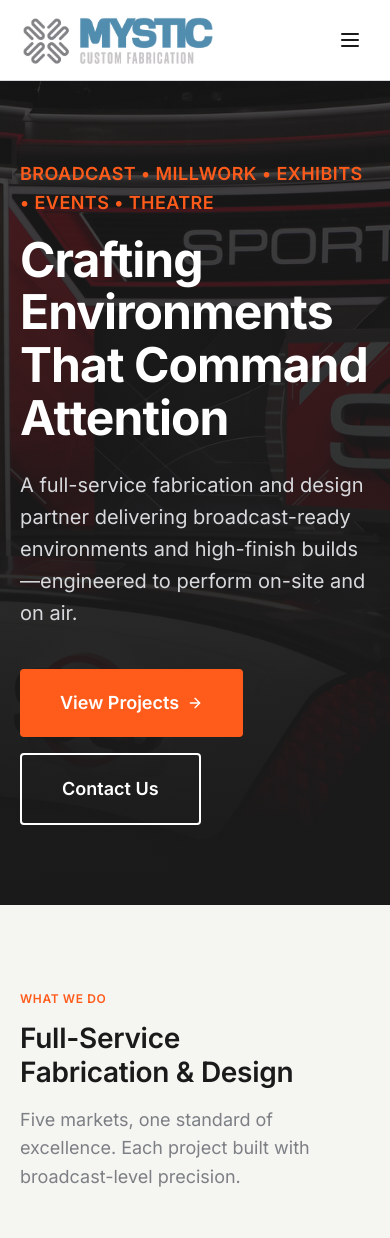
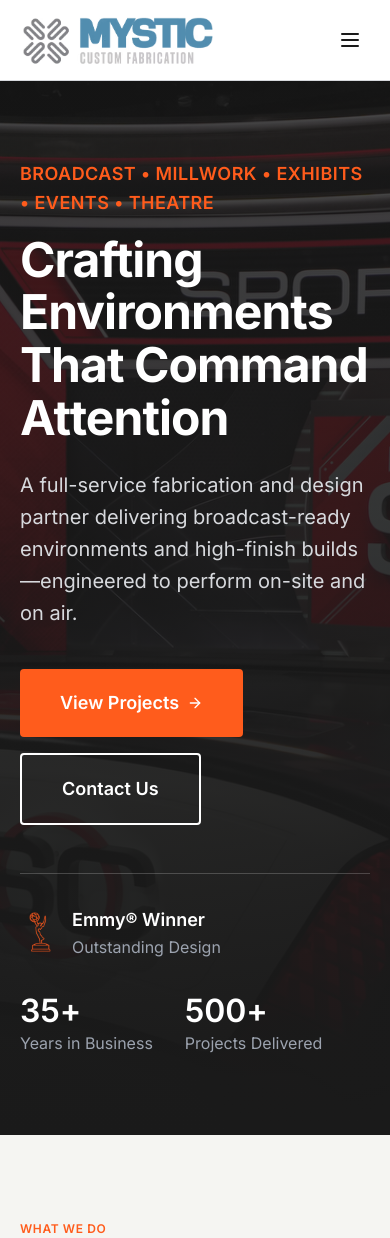
Before and after one commit to johnsmith1879/mystic-demo, a Next.js app: page / in a window 390 px wide. Shown: the top 1238 px of the page. Built offline with nearby package versions, Linux system fonts and the light colour scheme.

Commit message:
feat: Add Emmy Trust Bar to Hero section
- Added Emmy Award badge with icon in Hero
- Trust Bar with 3 stats: Emmy Winner, 35+ Years, 500+ Projects
- Responsive layout with dividers on desktop
- Positioned below CTA buttons with border separator

```diff
--- a/src/app/page.tsx
+++ b/src/app/page.tsx
@@ -102,6 +102,42 @@ export default function HomePage() {
               <LinkButton href="/contact/" variant="secondary-light" size="lg">
                 Contact Us
               </LinkButton>
+            </div>
+
+            {/* Trust Bar — Emmy + Stats */}
+            <div className="mt-12 pt-8 border-t border-white/20">
+              <div className="flex flex-wrap items-center gap-8 md:gap-12">
+                {/* Emmy Award */}
+                <div className="flex items-center gap-3">
+                  <img
+                    src="/images/emmy-icon.png"
+                    alt="Emmy Award"
+                    className="w-10 h-10 md:w-12 md:h-12 object-contain"
+                  />
+                  <div>
+                    <p className="text-white font-semibold text-body-m">Emmy® Winner</p>
+                    <p className="text-gray-400 text-body-s">Outstanding Design</p>
+                  </div>
+                </div>
+
+                {/* Divider */}
+                <div className="hidden md:block w-px h-12 bg-white/20" />
+
+                {/* 35+ Years */}
+                <div>
+                  <p className="text-white font-semibold text-h3">35+</p>
+                  <p className="text-gray-400 text-body-s">Years in Business</p>
+                </div>
+
+                {/* Divider */}
+                <div className="hidden md:block w-px h-12 bg-white/20" />
+
+                {/* 500+ Projects */}
+                <div>
+                  <p className="text-white font-semibold text-h3">500+</p>
+                  <p className="text-gray-400 text-body-s">Projects Delivered</p>
+                </div>
+              </div>
             </div>
           </div>
         </Container>
```
Also changed, not shown: public/images/emmy-icon.png (added).
